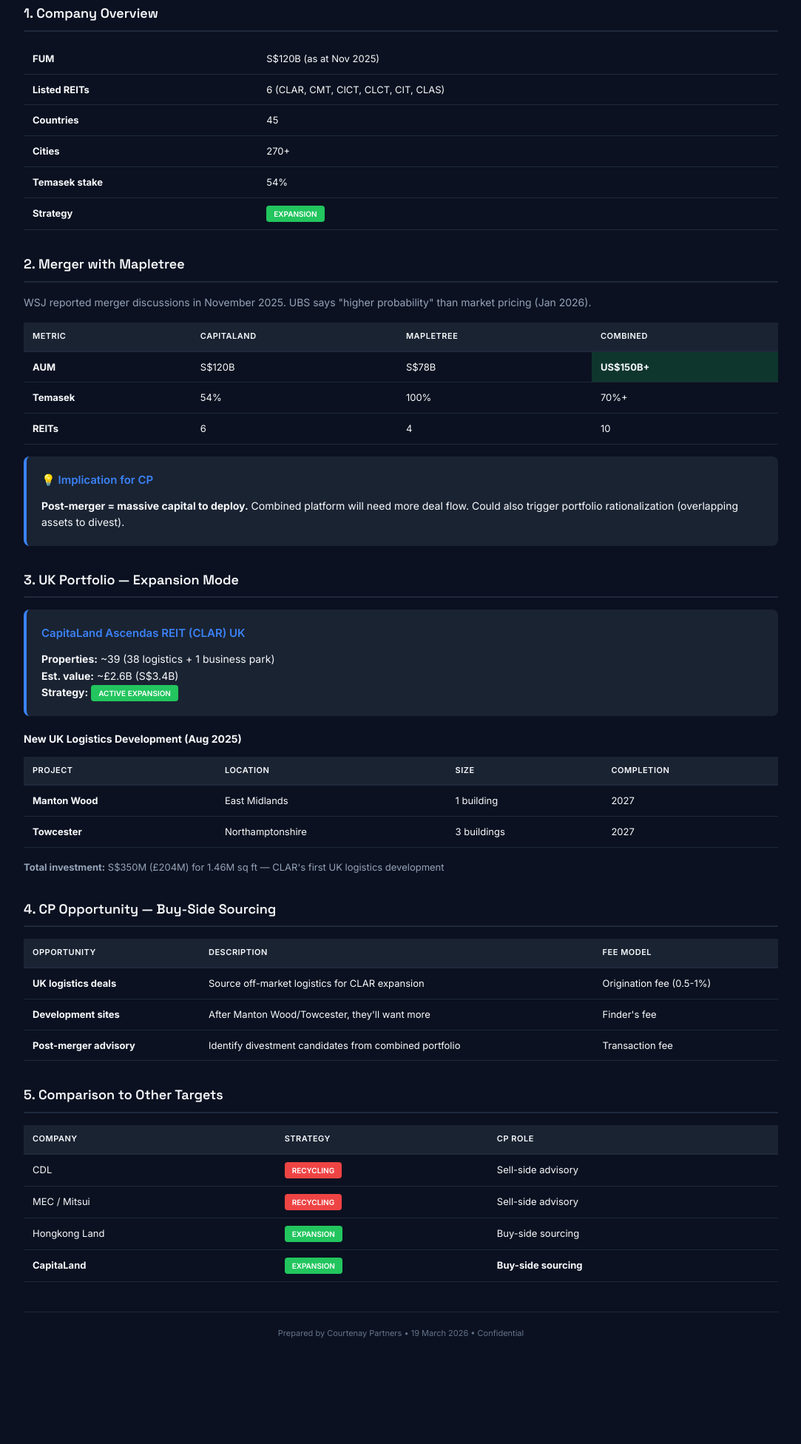
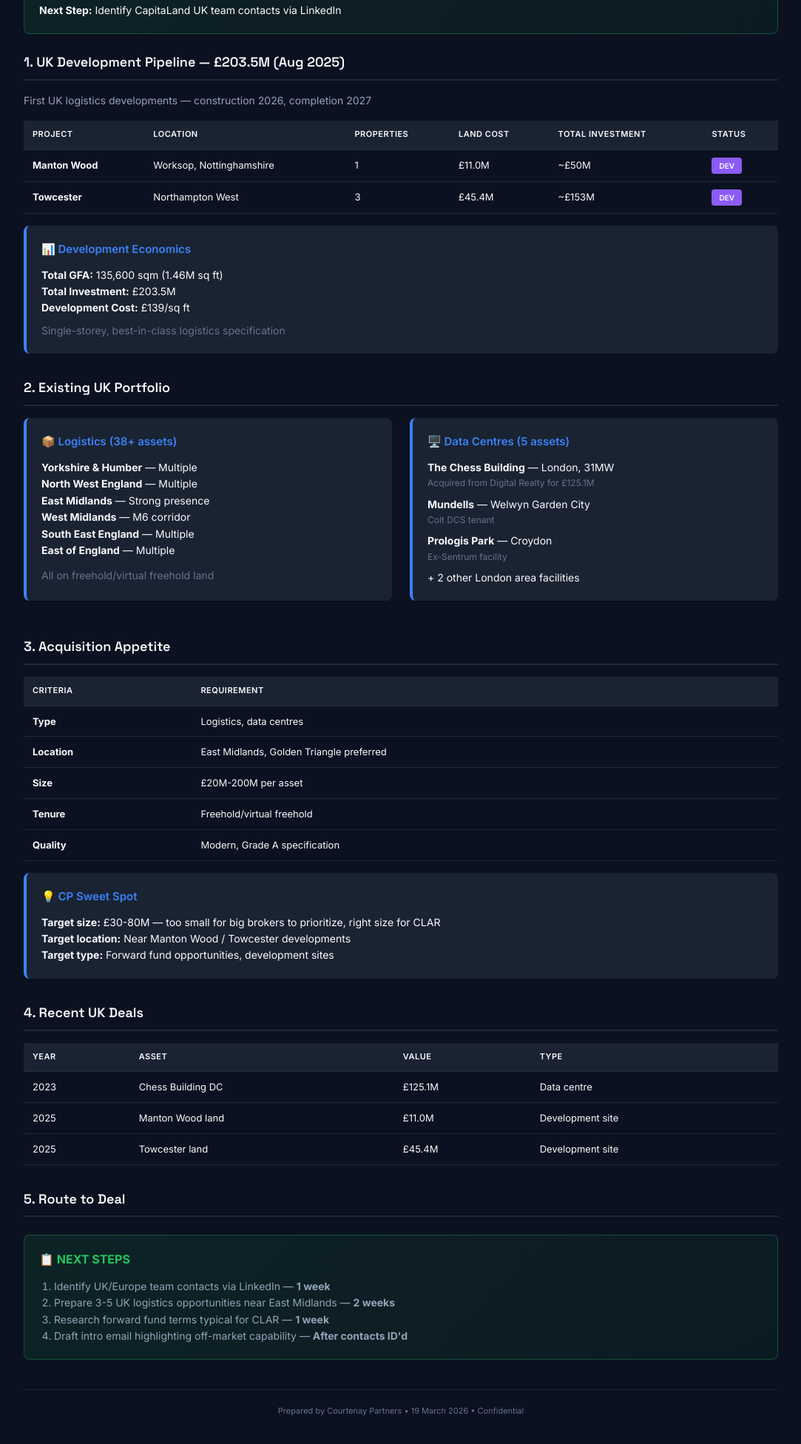
Before and after one commit to courboy/ac-ventures-site, a website: page research-capitaland.html in a window 1280 px wide. Shown: the part 694-2646 px from the top of the page at 74% size, without its empty margins (98-1181 px from the left). Before the commit the page ends 2545 px from the top, so only its background shows below. Drawn offline with Linux system fonts and the light colour scheme.

Commit message:
Expand CapitaLand + Equalbase to CDL-level detail with specific assets, tenants, and route to deals

```diff
--- a/research-capitaland.html
+++ b/research-capitaland.html
@@ -3,26 +3,12 @@
 <head>
     <meta charset="UTF-8">
     <meta name="viewport" content="width=device-width, initial-scale=1.0">
-    <title>CapitaLand Analysis | Courtenay Partners</title>
+    <title>CapitaLand Investment Analysis | Courtenay Partners</title>
     <link rel="preconnect" href="https://fonts.googleapis.com">
     <link rel="preconnect" href="https://fonts.gstatic.com" crossorigin>
     <link href="https://fonts.googleapis.com/css2?family=Space+Grotesk:wght@300;400;500;600;700&family=Inter:wght@300;400;500;600;700&display=swap" rel="stylesheet">
     <style>
-        :root {
-            --primary: #3B82F6;
-            --primary-light: #60A5FA;
-            --accent: #F59E0B;
-            --bg: #0B1120;
-            --bg-alt: #131B2E;
-            --card-bg: #1A2332;
-            --text: #F8FAFC;
-            --text-light: #94A3B8;
-            --text-muted: #64748B;
-            --border: #1E293B;
-            --success: #22C55E;
-            --warning: #F59E0B;
-            --danger: #EF4444;
-        }
+        :root { --primary: #3B82F6; --primary-light: #60A5FA; --accent: #F59E0B; --bg: #0B1120; --bg-alt: #131B2E; --card-bg: #1A2332; --text: #F8FAFC; --text-light: #94A3B8; --text-muted: #64748B; --border: #1E293B; --success: #22C55E; --warning: #F59E0B; --danger: #EF4444; }
         * { margin: 0; padding: 0; box-sizing: border-box; }
         body { font-family: 'Inter', -apple-system, sans-serif; background: var(--bg); color: var(--text); line-height: 1.6; font-size: 14px; }
         .site-nav { background: var(--card-bg); padding: 12px 40px; display: flex; justify-content: space-between; align-items: center; border-bottom: 1px solid var(--border); position: sticky; top: 0; z-index: 100; }
@@ -31,18 +17,16 @@
         .site-nav-title { font-family: 'Space Grotesk', sans-serif; font-weight: 600; font-size: 16px; }
         .site-nav-links { display: flex; gap: 24px; }
         .site-nav-links a { color: var(--text-light); text-decoration: none; font-size: 14px; }
-        .site-nav-links a:hover { color: var(--primary); }
         .page { max-width: 1100px; margin: 0 auto; padding: 40px; }
         .back-link { display: inline-flex; align-items: center; gap: 6px; color: var(--primary); text-decoration: none; font-size: 13px; margin-bottom: 24px; }
-        .back-link:hover { text-decoration: underline; }
         .header { display: flex; justify-content: space-between; align-items: flex-start; padding-bottom: 20px; border-bottom: 2px solid var(--border); margin-bottom: 32px; }
         .branding { display: flex; align-items: center; gap: 12px; }
         .logo { width: 44px; height: 44px; background: linear-gradient(135deg, var(--primary), var(--primary-light)); border-radius: 6px; display: flex; align-items: center; justify-content: center; font-family: 'Space Grotesk', sans-serif; font-weight: 700; font-size: 16px; color: white; }
-        .company { font-size: 18px; font-weight: 600; color: var(--text); }
+        .company { font-size: 18px; font-weight: 600; }
         .doc-type { font-size: 11px; color: var(--text-muted); text-transform: uppercase; letter-spacing: 1px; }
         .meta { text-align: right; font-size: 11px; color: var(--text-muted); }
         .confidential { display: inline-block; padding: 3px 10px; background: var(--danger); color: white; font-size: 9px; font-weight: 700; text-transform: uppercase; border-radius: 3px; margin-top: 6px; }
-        .cover { background: linear-gradient(135deg, #DC2626, #991B1B); color: white; padding: 40px; border-radius: 10px; margin-bottom: 32px; }
+        .cover { background: linear-gradient(135deg, #1e3a5f, #2c5282); color: white; padding: 40px; border-radius: 10px; margin-bottom: 32px; }
         .cover-title { font-family: 'Space Grotesk', sans-serif; font-size: 28px; font-weight: 700; margin-bottom: 6px; }
         .cover-subtitle { font-size: 16px; opacity: 0.9; margin-bottom: 24px; }
         .cover-kpis { display: grid; grid-template-columns: repeat(auto-fit, minmax(140px, 1fr)); gap: 16px; }
@@ -51,7 +35,6 @@
         .cover-kpi-label { font-size: 10px; opacity: 0.8; text-transform: uppercase; letter-spacing: 0.5px; margin-top: 4px; }
         .section { margin-bottom: 32px; }
         .section-title { font-family: 'Space Grotesk', sans-serif; font-size: 18px; font-weight: 600; color: var(--text); margin-bottom: 16px; padding-bottom: 8px; border-bottom: 2px solid var(--border); }
-        .section-intro { color: var(--text-light); margin-bottom: 16px; }
         .card { background: var(--card-bg); border-radius: 8px; padding: 20px; margin-bottom: 16px; border-left: 4px solid var(--primary); }
         .card-title { font-weight: 600; font-size: 15px; color: var(--primary); margin-bottom: 12px; }
         table { width: 100%; border-collapse: collapse; margin-bottom: 16px; font-size: 13px; }
@@ -59,15 +42,16 @@
         td { padding: 10px 12px; border-bottom: 1px solid var(--border); }
         tr:hover { background: var(--bg-alt); }
         .tag { display: inline-block; padding: 3px 10px; border-radius: 4px; font-size: 10px; font-weight: 600; text-transform: uppercase; }
-        .tag-buyer { background: #22C55E; color: white; }
-        .tag-seller { background: #EF4444; color: white; }
-        .tag-merger { background: #F59E0B; color: white; }
-        .insight { background: var(--card-bg); border-radius: 8px; padding: 20px; margin-bottom: 24px; border-left: 4px solid var(--success); }
-        .insight-title { font-weight: 700; color: var(--success); margin-bottom: 8px; }
+        .tag-high { background: #EF4444; color: white; }
+        .tag-med { background: #F59E0B; color: white; }
+        .tag-low { background: #22C55E; color: white; }
+        .tag-buy { background: #3B82F6; color: white; }
+        .tag-dev { background: #8B5CF6; color: white; }
+        .action-box { background: linear-gradient(135deg, rgba(34,197,94,0.1), rgba(34,197,94,0.05)); border: 1px solid rgba(34,197,94,0.3); border-radius: 8px; padding: 20px; margin: 24px 0; }
+        .action-title { font-weight: 700; color: var(--success); margin-bottom: 12px; font-size: 16px; }
         .two-col { display: grid; grid-template-columns: 1fr 1fr; gap: 24px; }
         @media (max-width: 768px) { .two-col { grid-template-columns: 1fr; } }
         .footer { margin-top: 40px; padding-top: 20px; border-top: 1px solid var(--border); text-align: center; color: var(--text-muted); font-size: 11px; }
-        .footer a { color: var(--primary); }
     </style>
 </head>
 <body>
@@ -94,7 +78,7 @@
                 </div>
             </div>
             <div class="meta">
-                <div>19 March 2026</div>
+                <div>19 March 2026 (Expanded)</div>
                 <div>Analyst: Howard</div>
                 <div class="confidential">Confidential</div>
             </div>
@@ -102,193 +86,152 @@
 
         <div class="cover">
             <div class="cover-title">CapitaLand Investment</div>
-            <div class="cover-subtitle">Singapore's Largest Real Asset Manager — Expansion Mode</div>
+            <div class="cover-subtitle">38+ UK Logistics Assets — £203.5M Development Pipeline — Active Buyer</div>
             <div class="cover-kpis">
                 <div class="cover-kpi">
-                    <div class="cover-kpi-value">S$120B</div>
-                    <div class="cover-kpi-label">FUM</div>
+                    <div class="cover-kpi-value">S$18.2B</div>
+                    <div class="cover-kpi-label">CLAR AUM</div>
+                </div>
+                <div class="cover-kpi">
+                    <div class="cover-kpi-value">38+</div>
+                    <div class="cover-kpi-label">UK Logistics</div>
+                </div>
+                <div class="cover-kpi">
+                    <div class="cover-kpi-value">£203.5M</div>
+                    <div class="cover-kpi-label">UK Dev Pipeline</div>
+                </div>
+                <div class="cover-kpi">
+                    <div class="cover-kpi-value">5</div>
+                    <div class="cover-kpi-label">UK Data Centres</div>
                 </div>
                 <div class="cover-kpi">
                     <div class="cover-kpi-value">222</div>
-                    <div class="cover-kpi-label">Properties</div>
-                </div>
-                <div class="cover-kpi">
-                    <div class="cover-kpi-value">45</div>
-                    <div class="cover-kpi-label">Countries</div>
-                </div>
-                <div class="cover-kpi">
-                    <div class="cover-kpi-value">S$350M</div>
-                    <div class="cover-kpi-label">New UK Dev</div>
-                </div>
-                <div class="cover-kpi">
-                    <div class="cover-kpi-value">US$150B+</div>
-                    <div class="cover-kpi-label">Post-Merger</div>
+                    <div class="cover-kpi-label">Total Properties</div>
                 </div>
             </div>
         </div>
 
-        <div class="insight">
-            <div class="insight-title">🎯 Key Insight — BUYER not SELLER</div>
-            <div>CapitaLand is in <strong>expansion mode</strong>, actively developing UK logistics. They're a potential <strong>buy-side client</strong> for Courtenay Partners — we can source deals for their capital deployment.</div>
+        <div class="action-box">
+            <div class="action-title">🎯 CP OPPORTUNITY: BUY-SIDE SOURCING</div>
+            <p><strong>Angle:</strong> Off-market UK logistics deals, smaller lot sizes that big brokers miss</p>
+            <p><strong>Target:</strong> £30-80M deals in East Midlands / Golden Triangle</p>
+            <p><strong>Weakness:</strong> Well-covered by CBRE/JLL — need differentiation via off-market access</p>
+            <p style="margin-top: 12px;"><strong>Next Step:</strong> Identify CapitaLand UK team contacts via LinkedIn</p>
         </div>
 
         <section class="section">
-            <h2 class="section-title">1. Company Overview</h2>
+            <h2 class="section-title">1. UK Development Pipeline — £203.5M (Aug 2025)</h2>
+            <p style="color: var(--text-light); margin-bottom: 16px;">First UK logistics developments — construction 2026, completion 2027</p>
+
             <table>
+                <thead>
+                    <tr><th>Project</th><th>Location</th><th>Properties</th><th>Land Cost</th><th>Total Investment</th><th>Status</th></tr>
+                </thead>
                 <tbody>
-                    <tr><td><strong>FUM</strong></td><td>S$120B (as at Nov 2025)</td></tr>
-                    <tr><td><strong>Listed REITs</strong></td><td>6 (CLAR, CMT, CICT, CLCT, CIT, CLAS)</td></tr>
-                    <tr><td><strong>Countries</strong></td><td>45</td></tr>
-                    <tr><td><strong>Cities</strong></td><td>270+</td></tr>
-                    <tr><td><strong>Temasek stake</strong></td><td>54%</td></tr>
-                    <tr><td><strong>Strategy</strong></td><td><span class="tag tag-buyer">EXPANSION</span></td></tr>
+                    <tr>
+                        <td><strong>Manton Wood</strong></td>
+                        <td>Worksop, Nottinghamshire</td>
+                        <td>1</td>
+                        <td>£11.0M</td>
+                        <td>~£50M</td>
+                        <td><span class="tag tag-dev">DEV</span></td>
+                    </tr>
+                    <tr>
+                        <td><strong>Towcester</strong></td>
+                        <td>Northampton West</td>
+                        <td>3</td>
+                        <td>£45.4M</td>
+                        <td>~£153M</td>
+                        <td><span class="tag tag-dev">DEV</span></td>
+                    </tr>
+                </tbody>
+            </table>
+
+            <div class="card">
+                <div class="card-title">📊 Development Economics</div>
+                <p><strong>Total GFA:</strong> 135,600 sqm (1.46M sq ft)</p>
+                <p><strong>Total Investment:</strong> £203.5M</p>
+                <p><strong>Development Cost:</strong> £139/sq ft</p>
+                <p style="margin-top: 8px; color: var(--text-muted);">Single-storey, best-in-class logistics specification</p>
+            </div>
+        </section>
+
+        <section class="section">
+            <h2 class="section-title">2. Existing UK Portfolio</h2>
+
+            <div class="two-col">
+                <div class="card">
+                    <div class="card-title">📦 Logistics (38+ assets)</div>
+                    <p><strong>Yorkshire & Humber</strong> — Multiple</p>
+                    <p><strong>North West England</strong> — Multiple</p>
+                    <p><strong>East Midlands</strong> — Strong presence</p>
+                    <p><strong>West Midlands</strong> — M6 corridor</p>
+                    <p><strong>South East England</strong> — Multiple</p>
+                    <p><strong>East of England</strong> — Multiple</p>
+                    <p style="margin-top: 12px; color: var(--text-muted);">All on freehold/virtual freehold land</p>
+                </div>
+                <div class="card">
+                    <div class="card-title">🖥️ Data Centres (5 assets)</div>
+                    <p><strong>The Chess Building</strong> — London, 31MW</p>
+                    <p style="font-size: 12px; color: var(--text-muted);">Acquired from Digital Realty for £125.1M</p>
+                    <p style="margin-top: 8px;"><strong>Mundells</strong> — Welwyn Garden City</p>
+                    <p style="font-size: 12px; color: var(--text-muted);">Colt DCS tenant</p>
+                    <p style="margin-top: 8px;"><strong>Prologis Park</strong> — Croydon</p>
+                    <p style="font-size: 12px; color: var(--text-muted);">Ex-Sentrum facility</p>
+                    <p style="margin-top: 8px;">+ 2 other London area facilities</p>
+                </div>
+            </div>
+        </section>
+
+        <section class="section">
+            <h2 class="section-title">3. Acquisition Appetite</h2>
+
+            <table>
+                <thead>
+                    <tr><th>Criteria</th><th>Requirement</th></tr>
+                </thead>
+                <tbody>
+                    <tr><td><strong>Type</strong></td><td>Logistics, data centres</td></tr>
+                    <tr><td><strong>Location</strong></td><td>East Midlands, Golden Triangle preferred</td></tr>
+                    <tr><td><strong>Size</strong></td><td>£20M-200M per asset</td></tr>
+                    <tr><td><strong>Tenure</strong></td><td>Freehold/virtual freehold</td></tr>
+                    <tr><td><strong>Quality</strong></td><td>Modern, Grade A specification</td></tr>
+                </tbody>
+            </table>
+
+            <div class="card">
+                <div class="card-title">💡 CP Sweet Spot</div>
+                <p><strong>Target size:</strong> £30-80M — too small for big brokers to prioritize, right size for CLAR</p>
+                <p><strong>Target location:</strong> Near Manton Wood / Towcester developments</p>
+                <p><strong>Target type:</strong> Forward fund opportunities, development sites</p>
+            </div>
+        </section>
+
+        <section class="section">
+            <h2 class="section-title">4. Recent UK Deals</h2>
+            <table>
+                <thead>
+                    <tr><th>Year</th><th>Asset</th><th>Value</th><th>Type</th></tr>
+                </thead>
+                <tbody>
+                    <tr><td>2023</td><td>Chess Building DC</td><td>£125.1M</td><td>Data centre</td></tr>
+                    <tr><td>2025</td><td>Manton Wood land</td><td>£11.0M</td><td>Development site</td></tr>
+                    <tr><td>2025</td><td>Towcester land</td><td>£45.4M</td><td>Development site</td></tr>
                 </tbody>
             </table>
         </section>
 
         <section class="section">
-            <h2 class="section-title">2. Merger with Mapletree</h2>
-            <p class="section-intro">WSJ reported merger discussions in November 2025. UBS says "higher probability" than market pricing (Jan 2026).</p>
-
-            <table>
-                <thead>
-                    <tr>
-                        <th>Metric</th>
-                        <th>CapitaLand</th>
-                        <th>Mapletree</th>
-                        <th>Combined</th>
-                    </tr>
-                </thead>
-                <tbody>
-                    <tr>
-                        <td><strong>AUM</strong></td>
-                        <td>S$120B</td>
-                        <td>S$78B</td>
-                        <td style="background: rgba(34,197,94,0.2);"><strong>US$150B+</strong></td>
-                    </tr>
-                    <tr>
-                        <td><strong>Temasek</strong></td>
-                        <td>54%</td>
-                        <td>100%</td>
-                        <td>70%+</td>
-                    </tr>
-                    <tr>
-                        <td><strong>REITs</strong></td>
-                        <td>6</td>
-                        <td>4</td>
-                        <td>10</td>
-                    </tr>
-                </tbody>
-            </table>
-
-            <div class="card">
-                <div class="card-title">💡 Implication for CP</div>
-                <p><strong>Post-merger = massive capital to deploy.</strong> Combined platform will need more deal flow. Could also trigger portfolio rationalization (overlapping assets to divest).</p>
+            <h2 class="section-title">5. Route to Deal</h2>
+            <div class="action-box">
+                <div class="action-title">📋 NEXT STEPS</div>
+                <ol style="margin-left: 20px; color: var(--text-light);">
+                    <li>Identify UK/Europe team contacts via LinkedIn — <strong>1 week</strong></li>
+                    <li>Prepare 3-5 UK logistics opportunities near East Midlands — <strong>2 weeks</strong></li>
+                    <li>Research forward fund terms typical for CLAR — <strong>1 week</strong></li>
+                    <li>Draft intro email highlighting off-market capability — <strong>After contacts ID'd</strong></li>
+                </ol>
             </div>
-        </section>
-
-        <section class="section">
-            <h2 class="section-title">3. UK Portfolio — Expansion Mode</h2>
-
-            <div class="card">
-                <div class="card-title">CapitaLand Ascendas REIT (CLAR) UK</div>
-                <p><strong>Properties:</strong> ~39 (38 logistics + 1 business park)</p>
-                <p><strong>Est. value:</strong> ~£2.6B (S$3.4B)</p>
-                <p><strong>Strategy:</strong> <span class="tag tag-buyer">ACTIVE EXPANSION</span></p>
-            </div>
-
-            <h3 style="font-size: 14px; margin: 20px 0 12px;">New UK Logistics Development (Aug 2025)</h3>
-            <table>
-                <thead>
-                    <tr>
-                        <th>Project</th>
-                        <th>Location</th>
-                        <th>Size</th>
-                        <th>Completion</th>
-                    </tr>
-                </thead>
-                <tbody>
-                    <tr>
-                        <td><strong>Manton Wood</strong></td>
-                        <td>East Midlands</td>
-                        <td>1 building</td>
-                        <td>2027</td>
-                    </tr>
-                    <tr>
-                        <td><strong>Towcester</strong></td>
-                        <td>Northamptonshire</td>
-                        <td>3 buildings</td>
-                        <td>2027</td>
-                    </tr>
-                </tbody>
-            </table>
-            <p style="color: var(--text-light); font-size: 13px; margin-top: 8px;"><strong>Total investment:</strong> S$350M (£204M) for 1.46M sq ft — CLAR's first UK logistics development</p>
-        </section>
-
-        <section class="section">
-            <h2 class="section-title">4. CP Opportunity — Buy-Side Sourcing</h2>
-
-            <table>
-                <thead>
-                    <tr>
-                        <th>Opportunity</th>
-                        <th>Description</th>
-                        <th>Fee Model</th>
-                    </tr>
-                </thead>
-                <tbody>
-                    <tr>
-                        <td><strong>UK logistics deals</strong></td>
-                        <td>Source off-market logistics for CLAR expansion</td>
-                        <td>Origination fee (0.5-1%)</td>
-                    </tr>
-                    <tr>
-                        <td><strong>Development sites</strong></td>
-                        <td>After Manton Wood/Towcester, they'll want more</td>
-                        <td>Finder's fee</td>
-                    </tr>
-                    <tr>
-                        <td><strong>Post-merger advisory</strong></td>
-                        <td>Identify divestment candidates from combined portfolio</td>
-                        <td>Transaction fee</td>
-                    </tr>
-                </tbody>
-            </table>
-        </section>
-
-        <section class="section">
-            <h2 class="section-title">5. Comparison to Other Targets</h2>
-            <table>
-                <thead>
-                    <tr>
-                        <th>Company</th>
-                        <th>Strategy</th>
-                        <th>CP Role</th>
-                    </tr>
-                </thead>
-                <tbody>
-                    <tr>
-                        <td>CDL</td>
-                        <td><span class="tag tag-seller">RECYCLING</span></td>
-                        <td>Sell-side advisory</td>
-                    </tr>
-                    <tr>
-                        <td>MEC / Mitsui</td>
-                        <td><span class="tag tag-seller">RECYCLING</span></td>
-                        <td>Sell-side advisory</td>
-                    </tr>
-                    <tr>
-                        <td>Hongkong Land</td>
-                        <td><span class="tag tag-buyer">EXPANSION</span></td>
-                        <td>Buy-side sourcing</td>
-                    </tr>
-                    <tr>
-                        <td><strong>CapitaLand</strong></td>
-                        <td><span class="tag tag-buyer">EXPANSION</span></td>
-                        <td><strong>Buy-side sourcing</strong></td>
-                    </tr>
-                </tbody>
-            </table>
         </section>
 
         <footer class="footer">
```
Also changed, not shown: research-equalbase.html (+147 -86 lines).
